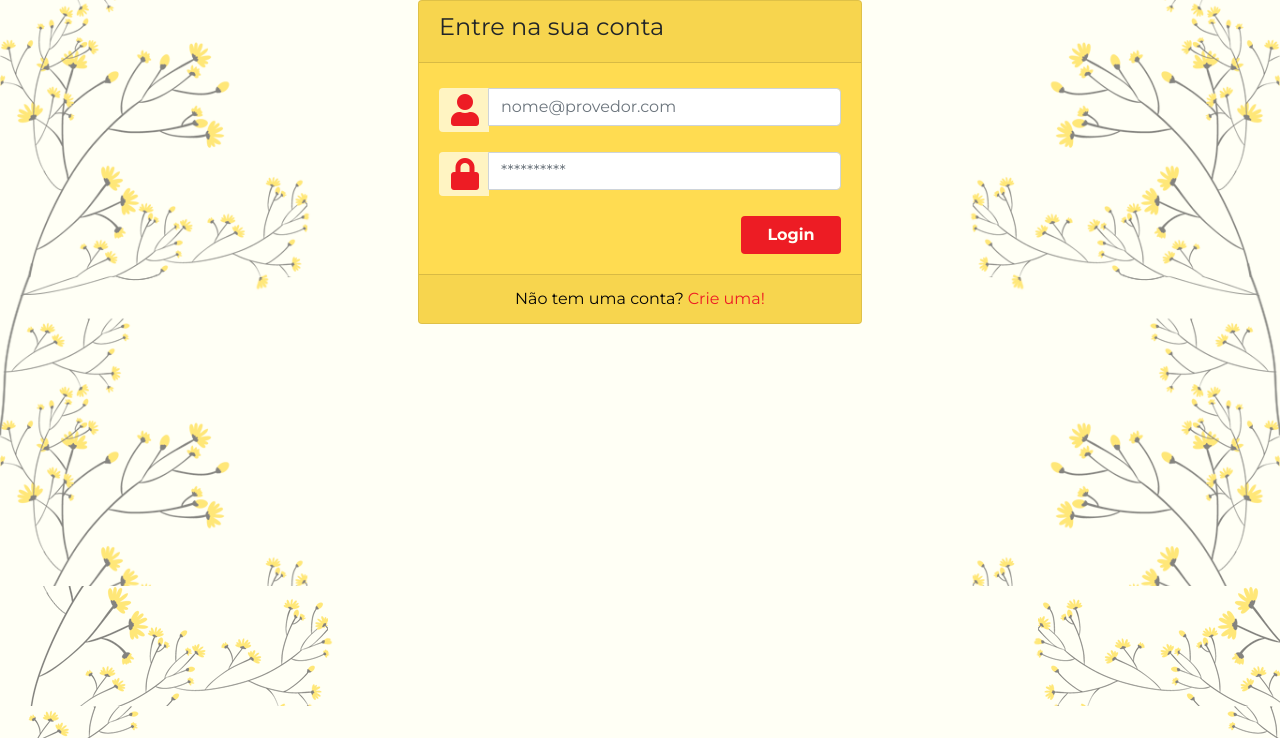
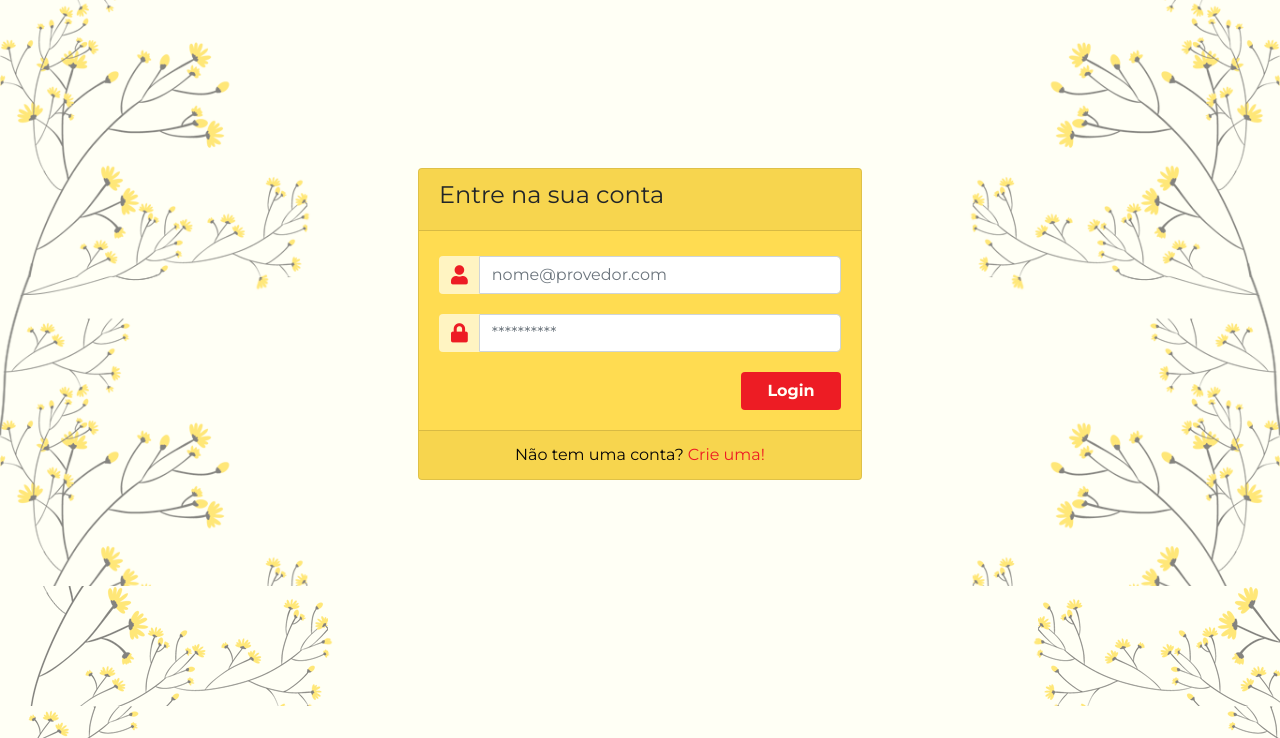
Before and after one commit to annafrancox/AnnaSun-traineeCode, a PHP site: page /login.html in a window 1280 px wide. Shown: the part 62-800 px from the top of the page. Run offline with PHP 8.4, Linux system fonts and the light colour scheme; some libraries are stand-ins or nearby versions; some web fonts are replaced.

Commit message:
Login, Home e CSS arrumados

```diff
--- a/css/style.css
+++ b/css/style.css
@@ -269,7 +269,7 @@ body {
 }
 
 .space {
-  margin: 150px auto 275px auto;
+  margin: 100px auto 100px auto;
 }
 
 /* Carousel: */
@@ -367,11 +367,11 @@ a#noStyle {
 }
 
 .product {
-  margin: 30px 0 50px 0;
+  margin: 30px 15px 20px 15px !important;
 }
 
 .product:hover {
-  background-color: #fcd9da;
+  background-color: #fcd9da !important;
 }
 
 /* Contact Page: */
@@ -559,15 +559,19 @@ body {
                         LOGIN:
 ======================================================*/
 
-html,
-body {
+html, body {
   background-image: url(../img/company/bg.png);
   height: 90%;
   font-family: "Montserrat", sans-serif !important;
   color: #070607;
 }
 
-.card {
+.login-container{
+  height: 100%;
+  align-items: center;
+}
+
+.card-login {
   height: auto;
   margin-top: auto;
   margin-bottom: auto;
@@ -575,11 +579,15 @@ body {
   background-color: #ffcd07af !important;
 }
 
-.input-group-prepend span {
-  width: 50px;
+.ic-login span {
+  width: 100% !important;
   background-color: #fffff5b0;
   color: #ed1c24;
   border: 0 !important;
+}
+
+.ic-login i{
+  font-size: larger;
 }
 
 .login-info {
@@ -609,6 +617,10 @@ body {
 
 .links a:hover {
   color: #070607;
+}
+
+.nav-icons i:hover{
+  color: #fcd9da;
 }
 
 /*====================================================
--- a/index.html
+++ b/index.html
@@ -260,6 +260,7 @@
         </div>
 
     </div>
+
     <!-- Footer -->
     <footer class="footer-annasun">
         <div class="container-fluid">
@@ -292,8 +293,6 @@
         </div>
     </footer>
 
-
-
     <!-- Bootstrap Scripts: -->
     <script src="https://code.jquery.com/jquery-3.3.1.slim.min.js" integrity="sha384-q8i/X+965DzO0rT7abK41JStQIAqVgRVzpbzo5smXKp4YfRvH+8abtTE1Pi6jizo" crossorigin="anonymous"></script>
     <script src="https://cdnjs.cloudflare.com/ajax/libs/popper.js/1.14.7/umd/popper.min.js" integrity="sha384-UO2eT0CpHqdSJQ6hJty5KVphtPhzWj9WO1clHTMGa3JDZwrnQq4sF86dIHNDz0W1" crossorigin="anonymous"></script>
--- a/login.html
+++ b/login.html
@@ -28,7 +28,7 @@
 
         <header>
             <nav class="navbar nav-icons justify-content-center">
-                <a class="navbar-brand" href="#"><i class="bi bi-arrow-return-left"></i>    <i class="fas fa-home"></i></a>
+                <a class="navbar-brand login-nav" href="#"> <i class="bi bi-arrow-return-left"></i>    <i class="fas fa-home"></i> </a>
             </nav>
         </header>
 
@@ -38,11 +38,11 @@
 
         <!-- Main content: -->
 
-        <div class="container">
+        <div class="container align-items-center login-container">
 
             <div class="d-flex justify-content-center h-100">
 
-                <div class="card align-self-center">
+                <div class="card align-self-center card-login">
 
                     <div class="card-header">
                         <h4 class="d-block">Entre na sua conta</h4>
@@ -54,7 +54,7 @@
 
                             <div class="input-group form-group login-info">
 
-                                <div class="input-group-prepend">
+                                <div class="input-group-prepend ic-login">
                                     <span class="input-group-text"><i class="fas fa-user"></i></span>
                                 </div>
 
@@ -64,7 +64,7 @@
 
                             <div class="input-group form-group login-info">
 
-                                <div class="input-group-prepend">
+                                <div class="input-group-prepend ic-login">
                                     <span class="input-group-text"><i class="fas fa-lock"></i></span>
                                 </div>
 
```
Lines whose indentation alone changed are shown as unchanged.
